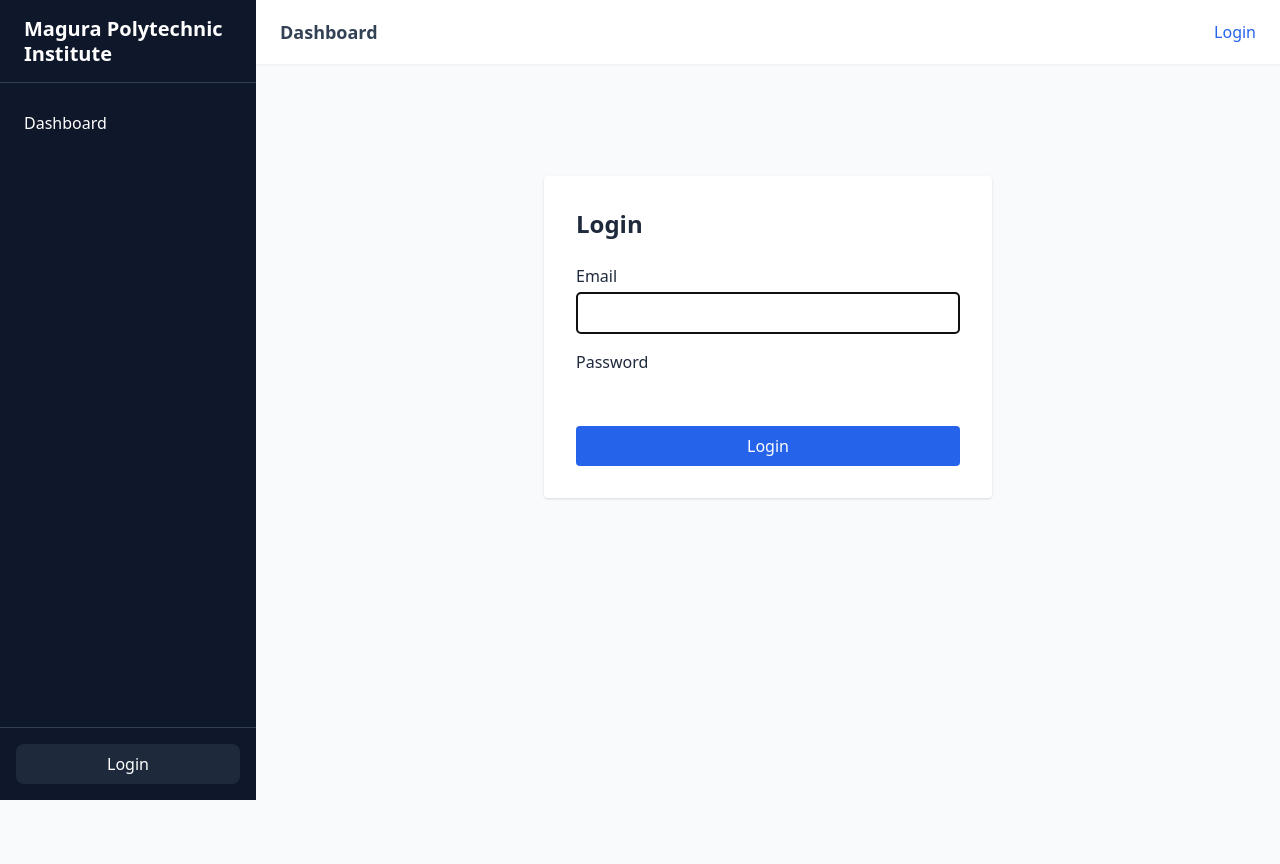
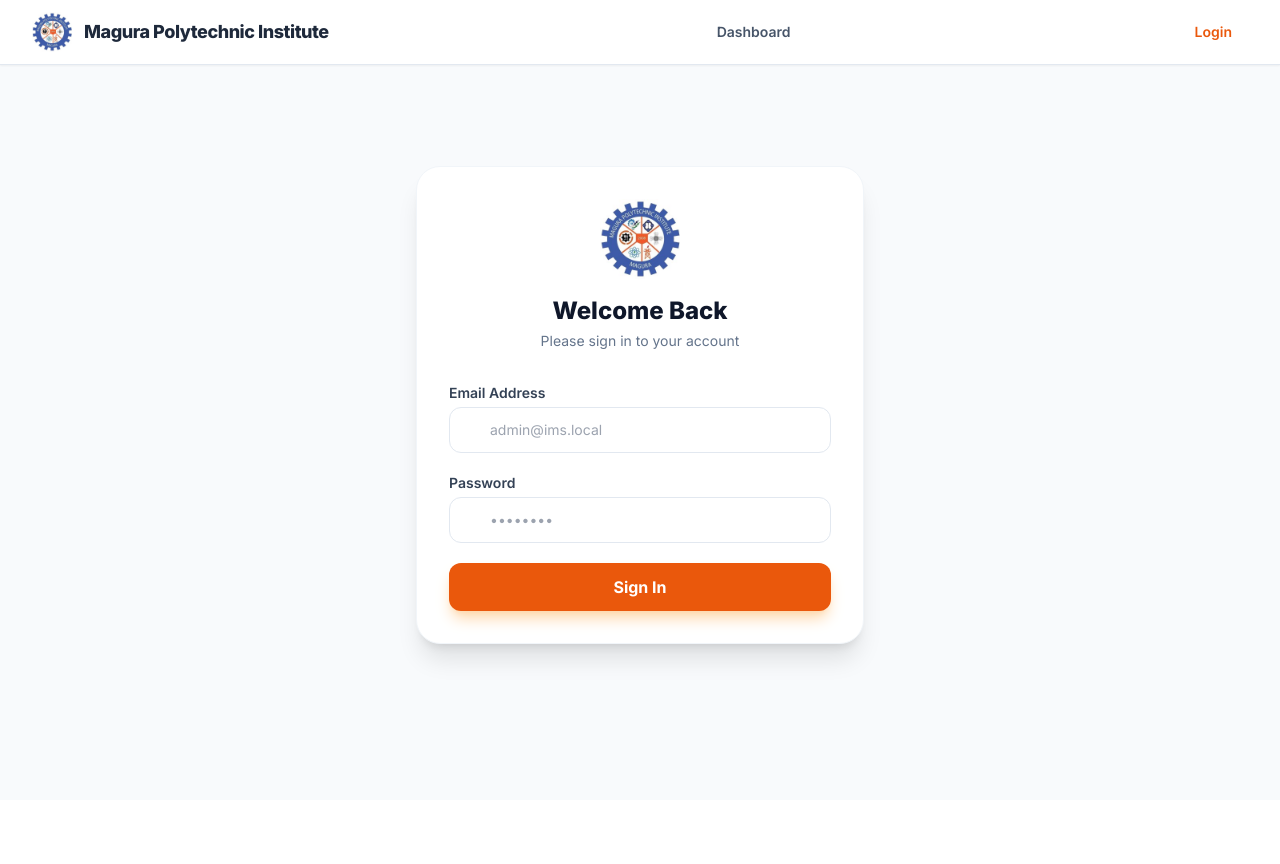
Before and after one commit to mmriad567/ims, a Django app: page /login/ in a window 1280 px wide. After the commit the page ends 668 px from the top, so only its background shows below. Run offline with Django 5.2, Linux system fonts and the light colour scheme; some libraries are stand-ins or nearby versions.

Commit message:
UI: new base layout with orange theme, custom logo, and modern login

```diff
--- a/templates/accounts/login.html
+++ b/templates/accounts/login.html
@@ -1,27 +1,47 @@
-{% extends "base.html" %}
-
-{% block title %}Login{% endblock %}
+{% extends 'base.html' %}
 
 {% block content %}
-<div class="max-w-md mx-auto mt-20 bg-white p-8 rounded shadow">
-    <h1 class="text-2xl font-bold mb-6">Login</h1>
-    <form method="post" action="{% url 'login' %}">
-        {% csrf_token %}
-        {% if form.non_field_errors %}
-            <p class="text-red-600 mb-4">{{ form.non_field_errors }}</p>
-        {% endif %}
-        <div class="mb-4">
-            <label for="{{ form.username.id_for_label }}" class="block font-medium mb-1">Email</label>
-            {{ form.username }}
-            {% if form.username.errors %}
-                <p class="text-red-600 text-sm mt-1">{{ form.username.errors }}</p>
+<div class="min-h-[75vh] flex items-center justify-center">
+    <div class="w-full max-w-md bg-white rounded-3xl shadow-xl border border-slate-100 p-8">
+        <div class="text-center mb-8">
+            <img src="/static/images/logo.png" alt="Logo" class="h-20 w-auto mx-auto mb-4 object-contain">
+            <h2 class="text-2xl font-extrabold text-slate-900">Welcome Back</h2>
+            <p class="text-slate-500 text-sm mt-1">Please sign in to your account</p>
+        </div>
+
+        <form method="post" action="{% url 'login' %}" class="space-y-5">
+            {% csrf_token %}
+
+            {% if form.non_field_errors %}
+                <div class="bg-rose-50 text-rose-600 text-sm p-3 rounded-lg border border-rose-100">
+                    {{ form.non_field_errors.0 }}
+                </div>
             {% endif %}
-        </div>
-        <div class="mb-6">
-            <label for="{{ form.password.id_for_label }}" class="block font-medium mb-1">Password</label>
-            {{ form.password }}
-        </div>
-        <button type="submit" class="bg-blue-600 text-white py-2 rounded w-full">Login</button>
-    </form>
+
+            <div>
+                <label class="block text-sm font-semibold text-slate-700 mb-1">Email Address</label>
+                <div class="relative">
+                    <div class="absolute inset-y-0 left-0 pl-3 flex items-center pointer-events-none text-slate-400">
+                        <i class="ph ph-envelope-simple"></i>
+                    </div>
+                    <input type="email" name="username" required class="w-full pl-10 pr-4 py-3 rounded-xl border border-slate-200 focus:border-orange-500 focus:ring-2 focus:ring-orange-200 outline-none transition-all text-sm" placeholder="admin@ims.local">
+                </div>
+            </div>
+
+            <div>
+                <label class="block text-sm font-semibold text-slate-700 mb-1">Password</label>
+                <div class="relative">
+                    <div class="absolute inset-y-0 left-0 pl-3 flex items-center pointer-events-none text-slate-400">
+                        <i class="ph ph-lock-simple"></i>
+                    </div>
+                    <input type="password" name="password" required class="w-full pl-10 pr-4 py-3 rounded-xl border border-slate-200 focus:border-orange-500 focus:ring-2 focus:ring-orange-200 outline-none transition-all text-sm" placeholder="••••••••">
+                </div>
+            </div>
+
+            <button type="submit" class="w-full bg-orange-600 text-white py-3 rounded-xl font-bold hover:bg-orange-700 focus:ring-4 focus:ring-orange-200 transition-all shadow-lg shadow-orange-200">
+                Sign In
+            </button>
+        </form>
+    </div>
 </div>
 {% endblock %}
--- a/templates/base.html
+++ b/templates/base.html
@@ -1,75 +1,85 @@
+{% load static %}
 <!DOCTYPE html>
 <html lang="en">
 <head>
     <meta charset="UTF-8">
     <meta name="viewport" content="width=device-width, initial-scale=1.0">
-    <title>{% block title %}IMS{% endblock %}</title>
+    <title>{% block title %}IMS - Magura Polytechnic Institute{% endblock %}</title>
     <script src="https://cdn.tailwindcss.com"></script>
     <script src="https://unpkg.com/htmx.org@2.0.3"></script>
+    <link href="https://fonts.googleapis.com/css2?family=Inter:wght@300;400;500;600;700;800&display=swap" rel="stylesheet">
+    <script src="https://unpkg.com/@phosphor-icons/web"></script>
+    <style>
+        body { font-family: 'Inter', sans-serif; }
+    </style>
 </head>
-<body hx-headers='{"X-CSRFToken": "{{ csrf_token }}"}' class="bg-slate-50 text-slate-800">
-    <aside class="fixed left-0 top-0 h-screen w-64 bg-slate-900 text-white flex flex-col justify-between z-20">
-        <div>
-            <div class="px-6 py-4 border-b border-slate-700">
-                <h1 class="text-xl font-bold leading-tight">Magura Polytechnic Institute</h1>
+<body hx-headers='{"X-CSRFToken": "{{ csrf_token }}"}' class="bg-slate-50 min-h-screen text-slate-800">
+
+    <nav class="sticky top-0 z-50 bg-white border-b border-slate-200 shadow-sm">
+        <div class="max-w-7xl mx-auto px-4 sm:px-6 lg:px-8">
+            <div class="flex justify-between h-16 items-center">
+
+                <div class="flex-shrink-0 flex items-center gap-3">
+                    <img src="{% static 'images/logo.png' %}" alt="MPI Logo" class="h-10 w-auto object-contain">
+                    <a href="/" class="text-lg font-extrabold text-slate-800 tracking-tight hidden sm:block">
+                        Magura Polytechnic Institute
+                    </a>
                 </div>
-            <nav class="py-4">
-                <a href="/" class="block px-6 py-3 hover:bg-slate-800 transition">Dashboard</a>
-                {% if user.role == 'teacher' %}
-                    <a href="{% url 'attendance:subject_list' %}" class="block px-6 py-3 hover:bg-slate-800 transition">My Subjects</a>
-                    <a href="{% url 'results:exam_list' %}" class="block px-6 py-3 hover:bg-slate-800 transition">Enter Marks</a>
-                    <a href="{% url 'results:exam_list' %}" class="block px-6 py-3 hover:bg-slate-800 transition">View Exams</a>
-                {% elif user.role == 'student' %}
-                    <a href="{% url 'attendance:my_attendance' %}" class="block px-6 py-3 hover:bg-slate-800 transition">My Attendance</a>
-                    <a href="{% url 'results:my_result' %}" class="block px-6 py-3 hover:bg-slate-800 transition">My Result</a>
-                {% elif user.role == 'admin' %}
-                    <a href="/admin/" class="block px-6 py-3 hover:bg-slate-800 transition">Django Admin</a>
+
+                <div class="hidden md:flex space-x-1">
+                    <a href="/" class="px-4 py-2 rounded-lg text-sm font-semibold text-slate-600 hover:text-orange-600 hover:bg-orange-50 transition-colors">Dashboard</a>
+                    {% if request.user.role == 'teacher' %}
+                        <a href="{% url 'attendance:subject_list' %}" class="px-4 py-2 rounded-lg text-sm font-semibold text-slate-600 hover:text-orange-600 hover:bg-orange-50 transition-colors">Subjects</a>
+                        <a href="{% url 'results:exam_list' %}" class="px-4 py-2 rounded-lg text-sm font-semibold text-slate-600 hover:text-orange-600 hover:bg-orange-50 transition-colors">Marks</a>
+                    {% elif request.user.role == 'student' %}
+                        <a href="{% url 'attendance:my_attendance' %}" class="px-4 py-2 rounded-lg text-sm font-semibold text-slate-600 hover:text-orange-600 hover:bg-orange-50 transition-colors">Attendance</a>
+                        <a href="{% url 'results:my_result' %}" class="px-4 py-2 rounded-lg text-sm font-semibold text-slate-600 hover:text-orange-600 hover:bg-orange-50 transition-colors">Results</a>
+                    {% elif request.user.role == 'admin' %}
+                        <a href="/admin/" class="px-4 py-2 rounded-lg text-sm font-semibold text-slate-600 hover:text-orange-600 hover:bg-orange-50 transition-colors">Django Admin</a>
                     {% endif %}
-            </nav>
                 </div>
-        <div class="p-4 border-t border-slate-700">
-            {% if user.is_authenticated %}
-                <form method="post" action="/logout/">
+
+                <div class="flex items-center space-x-4">
+                    {% if request.user.is_authenticated %}
+                        <div class="hidden sm:flex flex-col items-end">
+                            <span class="text-sm font-bold text-slate-800">{{ request.user.full_name }}</span>
+                            <span class="text-[10px] uppercase tracking-wider font-bold px-2 py-0.5 rounded-full mt-1
+                                {% if request.user.role == 'admin' %}bg-purple-100 text-purple-700
+                                {% elif request.user.role == 'teacher' %}bg-emerald-100 text-emerald-700
+                                {% else %}bg-amber-100 text-amber-700{% endif %}">
+                                {{ request.user.role }}
+                            </span>
+                        </div>
+                        <form method="post" action="{% url 'logout' %}" class="inline">
                             {% csrf_token %}
-                    <button type="submit" class="w-full bg-slate-800 hover:bg-slate-700 text-white px-4 py-2 rounded-lg transition">Logout</button>
+                            <button type="submit" class="p-2 text-slate-400 hover:text-rose-600 hover:bg-rose-50 rounded-lg transition-colors" title="Logout">
+                                <i class="ph ph-sign-out text-xl"></i>
+                            </button>
                         </form>
                     {% else %}
-                <a href="/login/" class="block text-center bg-slate-800 hover:bg-slate-700 text-white px-4 py-2 rounded-lg transition">Login</a>
+                        <a href="{% url 'login' %}" class="px-4 py-2 rounded-lg text-sm font-semibold text-orange-600 hover:bg-orange-50 transition-colors">Login</a>
                     {% endif %}
                 </div>
-    </aside>
 
-    <header class="ml-64 h-16 bg-white shadow-sm flex justify-between items-center px-6 sticky top-0 z-10">
-        <h2 class="text-lg font-semibold text-slate-700">{% block page_title %}Dashboard{% endblock %}</h2>
-        {% if user.is_authenticated %}
-            <div class="flex items-center gap-3">
-                <div class="text-right">
-                    <p class="text-sm font-semibold text-slate-800">{{ user.full_name }}</p>
-                    {% if user.role == 'admin' %}
-                        <span class="inline-block bg-purple-100 text-purple-700 text-xs font-medium px-2.5 py-0.5 rounded-full">Admin</span>
-                    {% elif user.role == 'teacher' %}
-                        <span class="inline-block bg-blue-100 text-blue-700 text-xs font-medium px-2.5 py-0.5 rounded-full">Teacher</span>
-                    {% elif user.role == 'student' %}
-                        <span class="inline-block bg-emerald-100 text-emerald-700 text-xs font-medium px-2.5 py-0.5 rounded-full">Student</span>
-                    {% endif %}
             </div>
         </div>
-        {% else %}
-            <a href="/login/" class="text-blue-600 hover:underline">Login</a>
-        {% endif %}
-    </header>
+    </nav>
 
-    <main class="ml-64 p-8 bg-slate-50 min-h-screen">
+    <main class="max-w-7xl mx-auto px-4 sm:px-6 lg:px-8 py-10">
+
         {% if messages %}
-            <div class="max-w-4xl mb-6">
+          <div class="mb-6">
             {% for message in messages %}
-                    <div class="bg-emerald-50 text-emerald-700 border border-emerald-200 px-4 py-3 rounded-lg relative mb-4 shadow-sm">
+              <div class="bg-emerald-50 border border-emerald-200 text-emerald-800 px-4 py-3 rounded-xl flex items-center shadow-sm mb-3">
+                <i class="ph ph-check-circle text-xl mr-3"></i>
                 {{ message }}
               </div>
             {% endfor %}
           </div>
         {% endif %}
+
         {% block content %}{% endblock %}
     </main>
+
 </body>
 </html>
```
Also changed, not shown: static/images/logo.jpg (added), static/images/logo.png (added). Lines whose indentation alone changed are shown as unchanged.
